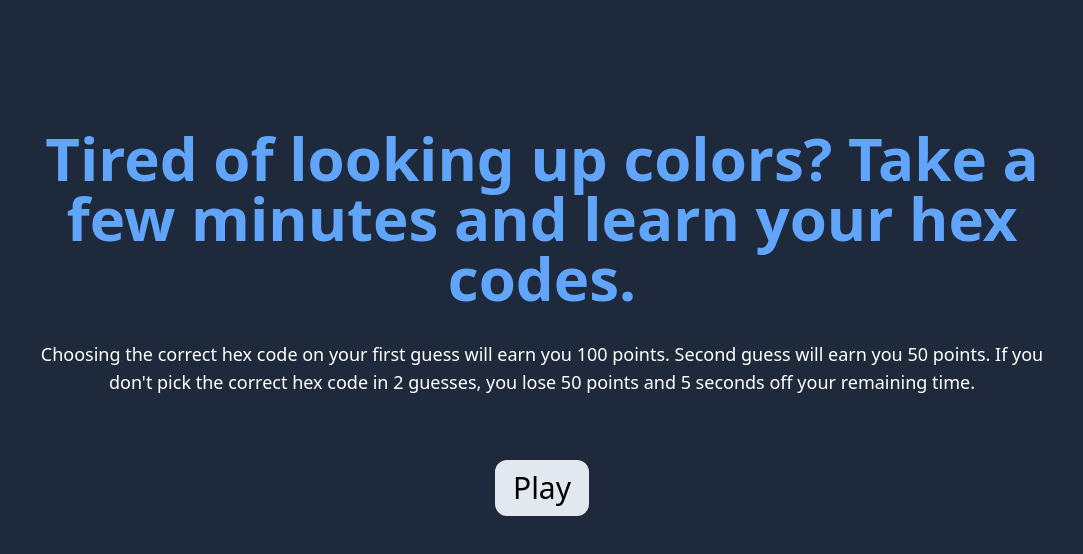
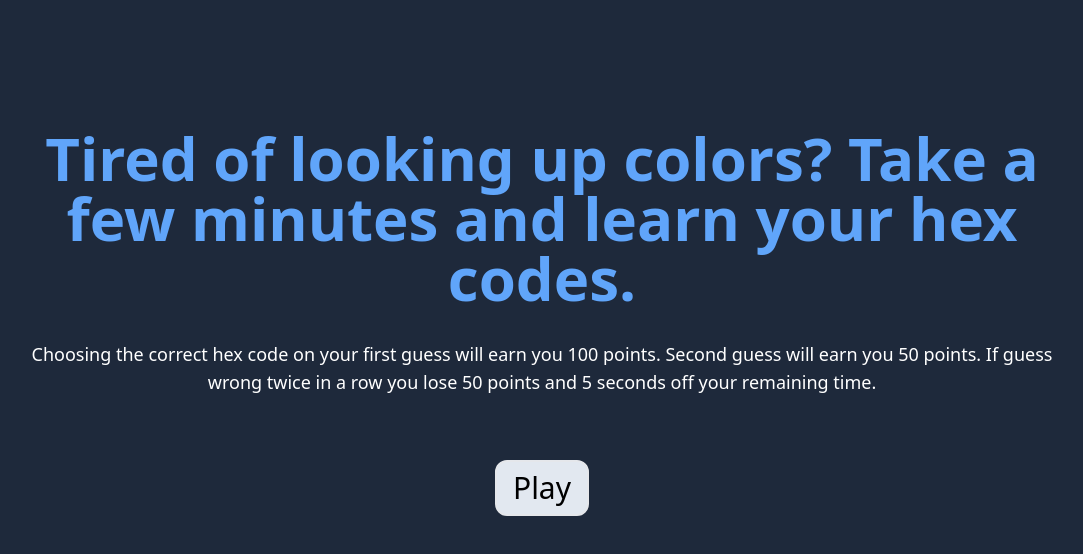
Before and after one commit to jeremiah-quill/learn-hex-colors, a Next.js app: page / in a window 1280 px wide. Shown: the top 554 px of the page, without its empty margins (98-1181 px from the left). Built offline with nearby package versions, Linux system fonts and the light colour scheme.

Commit message:
fixed copy on landing page

```diff
--- a/pages/index.js
+++ b/pages/index.js
@@ -22,8 +22,8 @@ export default function Home() {
         </h1>
         <p className="text-white text-lg mt-8 mb-16">
           Choosing the correct hex code on your first guess will earn you 100 points. Second guess
-          will earn you 50 points. If you don't pick the correct hex code in 2 guesses, you lose 50
-          points and 5 seconds off your remaining time.
+          will earn you 50 points. If guess wrong twice in a row you lose 50 points and 5 seconds
+          off your remaining time.
         </p>
         <Link href="/play">
           <button className="px-4 py-2 text-3xl border-2 bg-slate-200 rounded-xl">Play</button>
```
